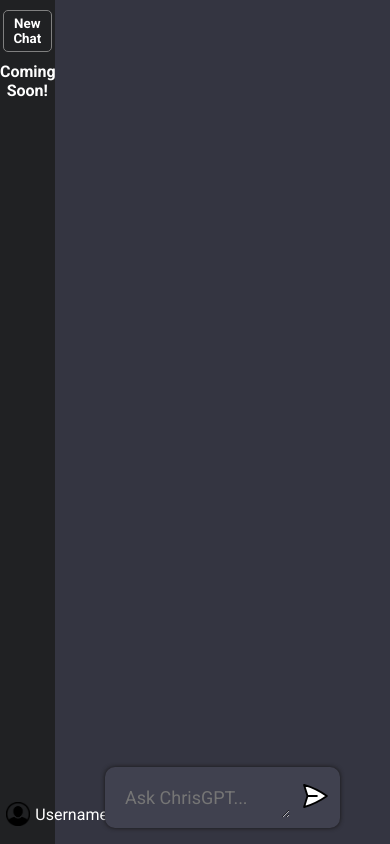
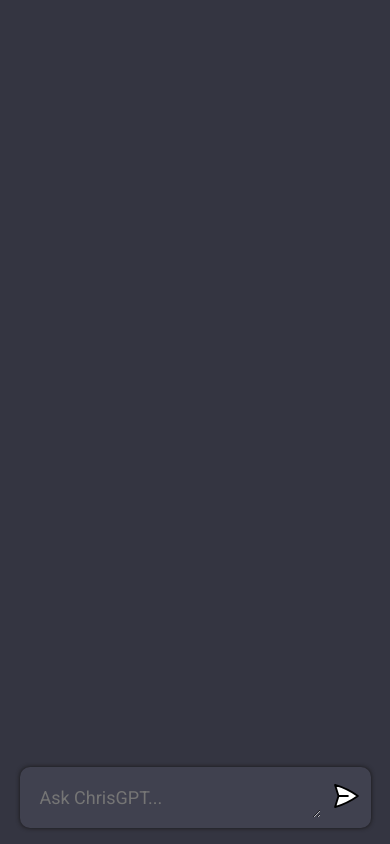
Before and after one commit to ChristianBosse/ai-text, a website built with Vite: page client/index.html in a window 390 px wide. Built offline with nearby package versions, Linux system fonts and the light colour scheme.

Commit message:
Fixed responsive issue

```diff
--- a/client/index.html
+++ b/client/index.html
@@ -54,7 +54,7 @@
                             alt="User Profile Picture"
                         />
                         <p class="user_profile_name">UsernameGoesHere</p>
-                        <i class="fa-solid fa-ellipsis"></i>
+                        <i class="fa-solid fa-ellipsis hide-on-mobile"></i>
                     </a>
                 </div>
             </div>
--- a/client/style.css
+++ b/client/style.css
@@ -311,3 +311,29 @@ form img {
     font-weight: normal;
     padding-left: 20px;
 }
+
+@media only screen and (max-width: 1366px) {
+    .hide-on-mobile {
+        display: none !important;
+    }
+    /* #chat_previous {
+        display: none;
+    } */
+    /* #Wrapper {
+        width: 100%;
+    } */
+    /* form {
+        width: 90%;
+    } */
+}
+@media only screen and (max-width: 1365px) {
+    #chat_previous {
+        display: none;
+    }
+    #Wrapper {
+        width: 100%;
+    }
+    form {
+        width: 90%;
+    }
+}
```
